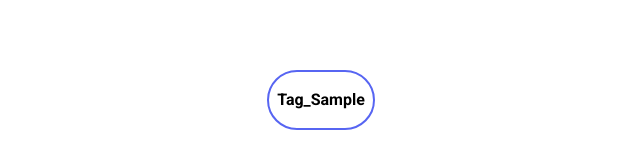
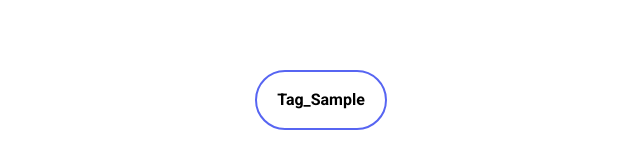
Before and after one commit to wintergreenbliss/tangie, a Next.js app: page / in a window 1280 px wide. Shown: the part 458-626 px from the top of the page, without its empty margins (319-959 px from the left). Built offline with nearby package versions, Linux system fonts and the light colour scheme; a web font is replaced by a local one.

Commit message:
adjust styling

```diff
--- a/components/tag.tsx
+++ b/components/tag.tsx
@@ -16,7 +16,7 @@ export default function Tag({ text, selected = false }: TagProps) {
         checked={isSelected}
         onChange={setIsSelected}
         className={clsx(
-          "inline-block text-black font-bold py-4 px-2 rounded-full",
+          "inline-block text-black font-bold py-4 px-5 rounded-full",
           {
             "bg-tangie-bluePurple-500 border-2 box-border border-transparent text-white":
               isSelected,
```
